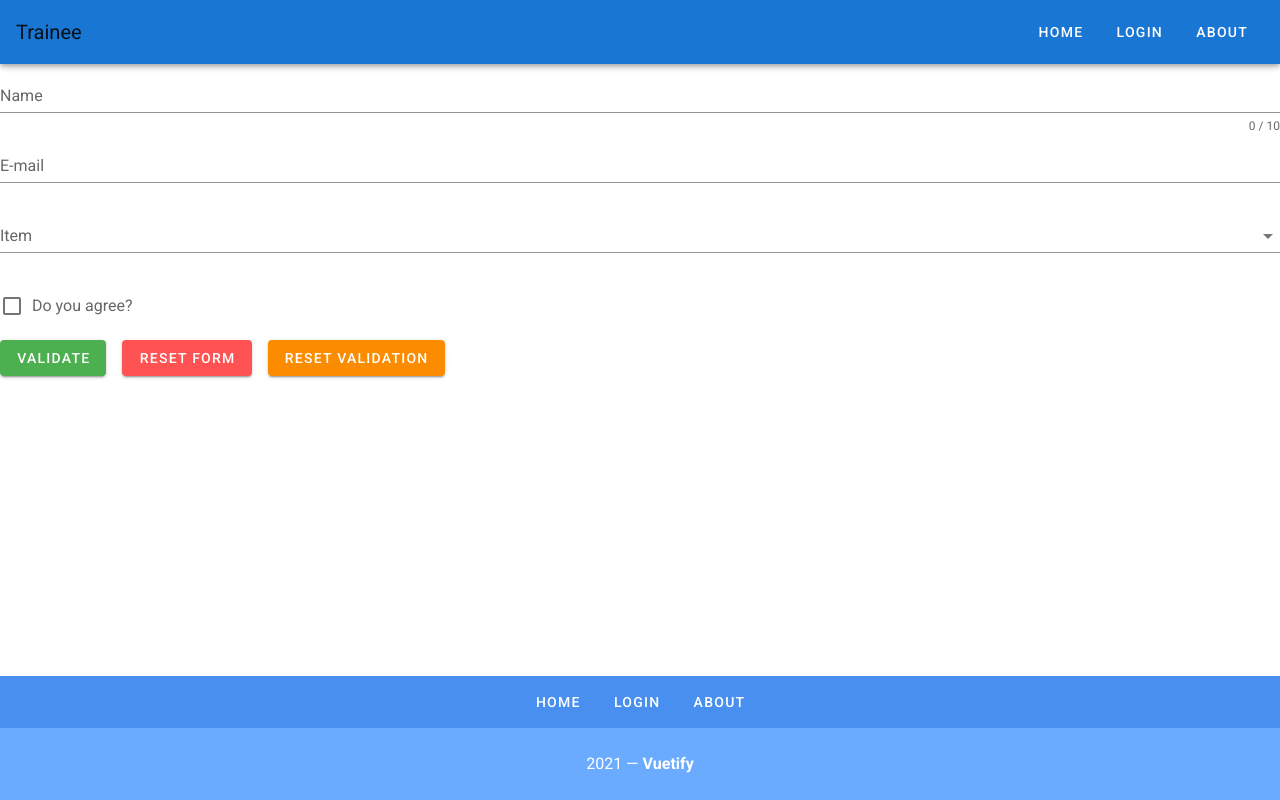
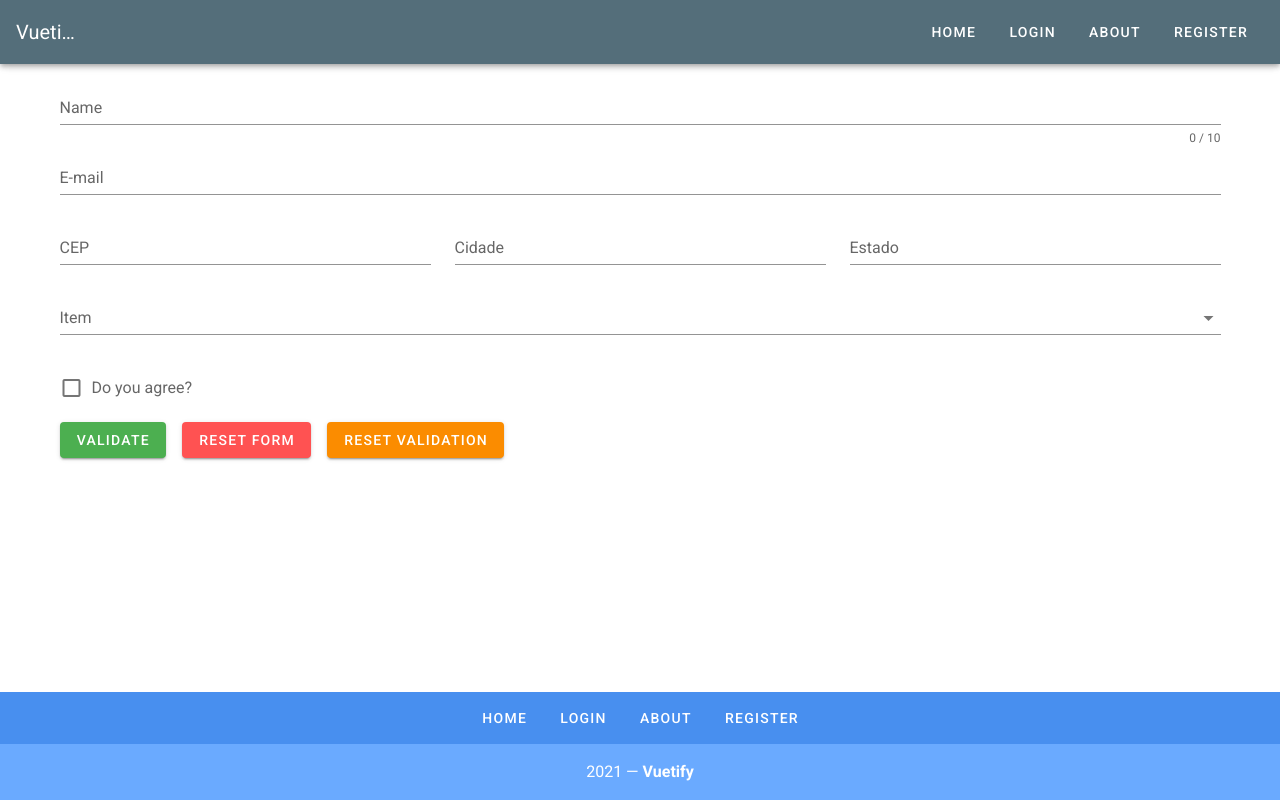
Before and after one commit to julianasm/vue-cli, a Vue app: page /register in a window 1280 px wide. Built offline with nearby package versions, Linux system fonts and the light colour scheme.

Commit message:
consumo de api de cep

```diff
--- a/src/App.vue
+++ b/src/App.vue
@@ -1,11 +1,11 @@
 <template>
   <v-app>
-    <v-app-bar app color="primary">
-      <v-app-bar-title>Trainee</v-app-bar-title>
+    <v-app-bar app color="blue-grey darken-1" dark>
+      <v-app-bar-title>Vuetify</v-app-bar-title>
       <v-spacer></v-spacer>
       <v-btn
-        v-for="link in links"
-        :key="link"
+        v-for="(link, i) in links"
+        :key="i"
         color="white"
         text
         rounded
@@ -15,21 +15,15 @@
         {{ link.label }}
       </v-btn>
     </v-app-bar>
+
     <v-main>
-      <router-view>
-      </router-view>
+      <router-view></router-view>
     </v-main>
-    <v-footer
-      color="primary lighten-1"
-      padless
-    >
-      <v-row
-        justify="center"
-        no-gutters
-      >
+    <v-footer color="primary lighten-1" padless>
+      <v-row justify="center" no-gutters>
         <v-btn
-        v-for="link in links"
-        :key="link"
+          v-for="(link, i) in links"
+          :key="i"
           color="white"
           text
           rounded
@@ -38,10 +32,7 @@
         >
           {{ link.label }}
         </v-btn>
-      <v-col
-        class="primary lighten-2 py-6 text-center white--text"
-        cols="12"
-      >
+        <v-col class="primary lighten-2 py-4 text-center white--text" cols="12">
           {{ new Date().getFullYear() }} — <strong>Vuetify</strong>
         </v-col>
       </v-row>
@@ -50,30 +41,32 @@
 </template>
 
 <script>
+export default {
+  name: "App",
 
-export default {
-  name: 'App',
-
-  components: {
-  },
+  components: {},
 
   data: () => ({
+    exibir: false,
     links: [
       {
-              label: 'Home',
-              path: '/',
+        label: "Home",
+        path: "/",
       },
       {
-              label: 'Login',
-              path: 'login'
+        label: "Login",
+        path: "/Login",
       },
       {
-              label: 'about',
-              path: '/about'
+        label: "About",
+        path: "/About",
+      },
+      {
+        label: "Register",
+        path: "/Register",
       },
     ],
   }),
-
-
+  methods: {},
 };
 </script>
--- a/src/views/Register.vue
+++ b/src/views/Register.vue
@@ -1,4 +1,5 @@
 <template>
+<v-container>
   <v-form
     ref="form"
     v-model="valid"
@@ -18,6 +19,18 @@
       label="E-mail"
       required
     ></v-text-field>
+
+    <v-row>
+        <v-col cols="4">
+            <v-text-field label="CEP" v-model="cep" @blur="getCEP" :rules="cepRules"></v-text-field>
+        </v-col>
+        <v-col cols="4">
+            <v-text-field label="Cidade" v-model="cidade"></v-text-field>
+        </v-col>
+        <v-col cols="4">
+            <v-text-field label="Estado" v-model="estado"></v-text-field>
+        </v-col>
+    </v-row>
 
     <v-select
       v-model="select"
@@ -58,11 +71,19 @@
       Reset Validation
     </v-btn>
   </v-form>
+</v-container>
 </template>
 
 <script>
   export default {
     data: () => ({
+      cep: "",
+      cidade: "",
+      estado: "",
+      cepRules: [
+          v => !!v || 'CEP é obrigatório',
+          v => (v && v.lentgh <= 8 ) || "CEP precisa ter 8 caracteres"
+      ],
       valid: true,
       name: '',
       nameRules: [
@@ -94,6 +115,23 @@
       resetValidation () {
         this.$refs.form.resetValidation()
       },
+
+      async getCEP() {
+        if (this.cep.lenght == 8) {
+          try {
+            const response = await fetch(`http://viacep.com.br/ws/${this.cep}/json/`);
+
+            const json = await response.json();
+            console.log(json)
+            this.cidade = json.localidade
+            this.estado = json.uf
+          } catch (error) {
+              console.log("CEP inválido", error)
+          }
+        } else {
+            console.log('CEP inválido')
+        }
+      }
     },
   }
 </script>
```
Lines whose indentation alone changed are shown as unchanged.
